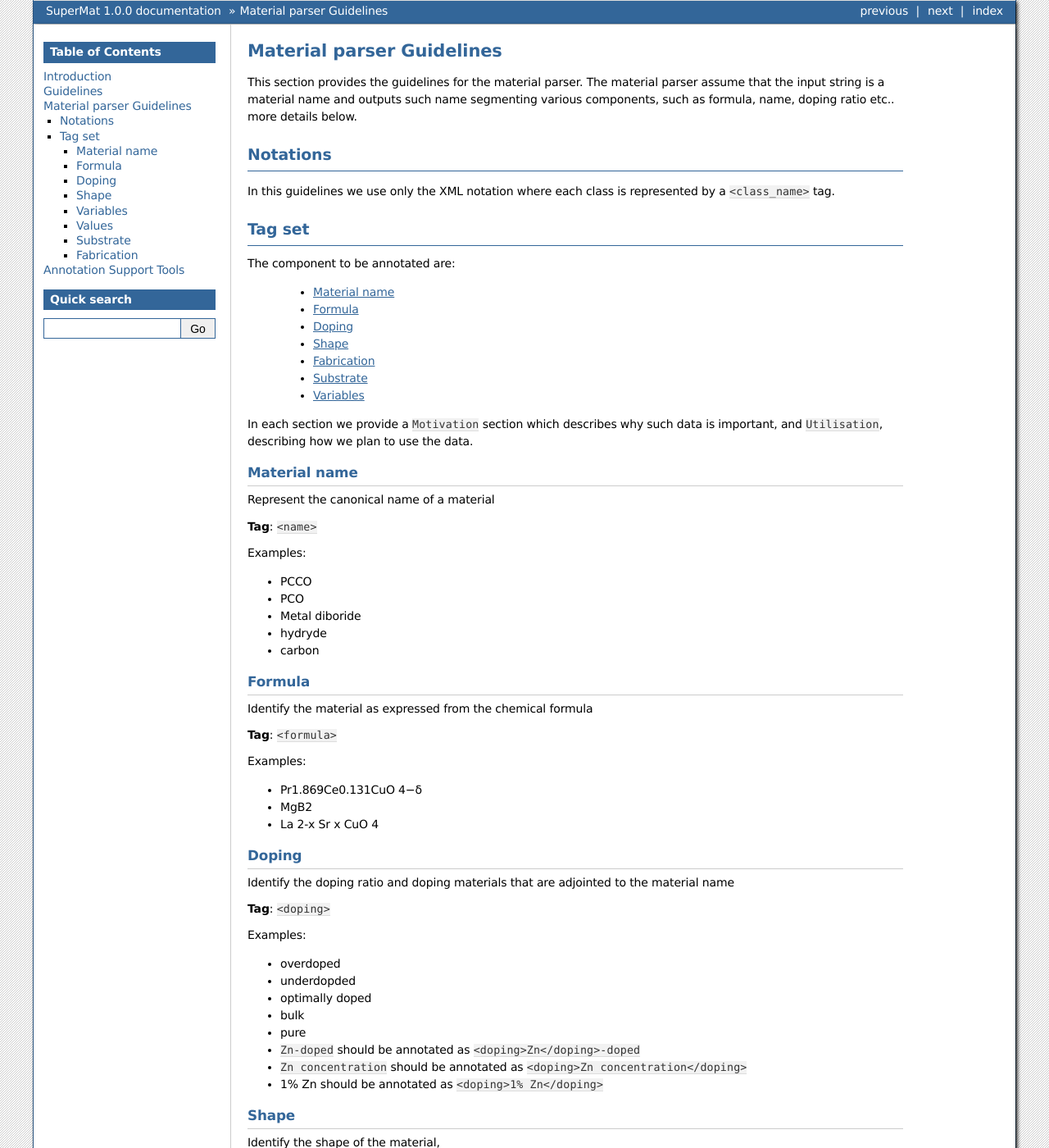
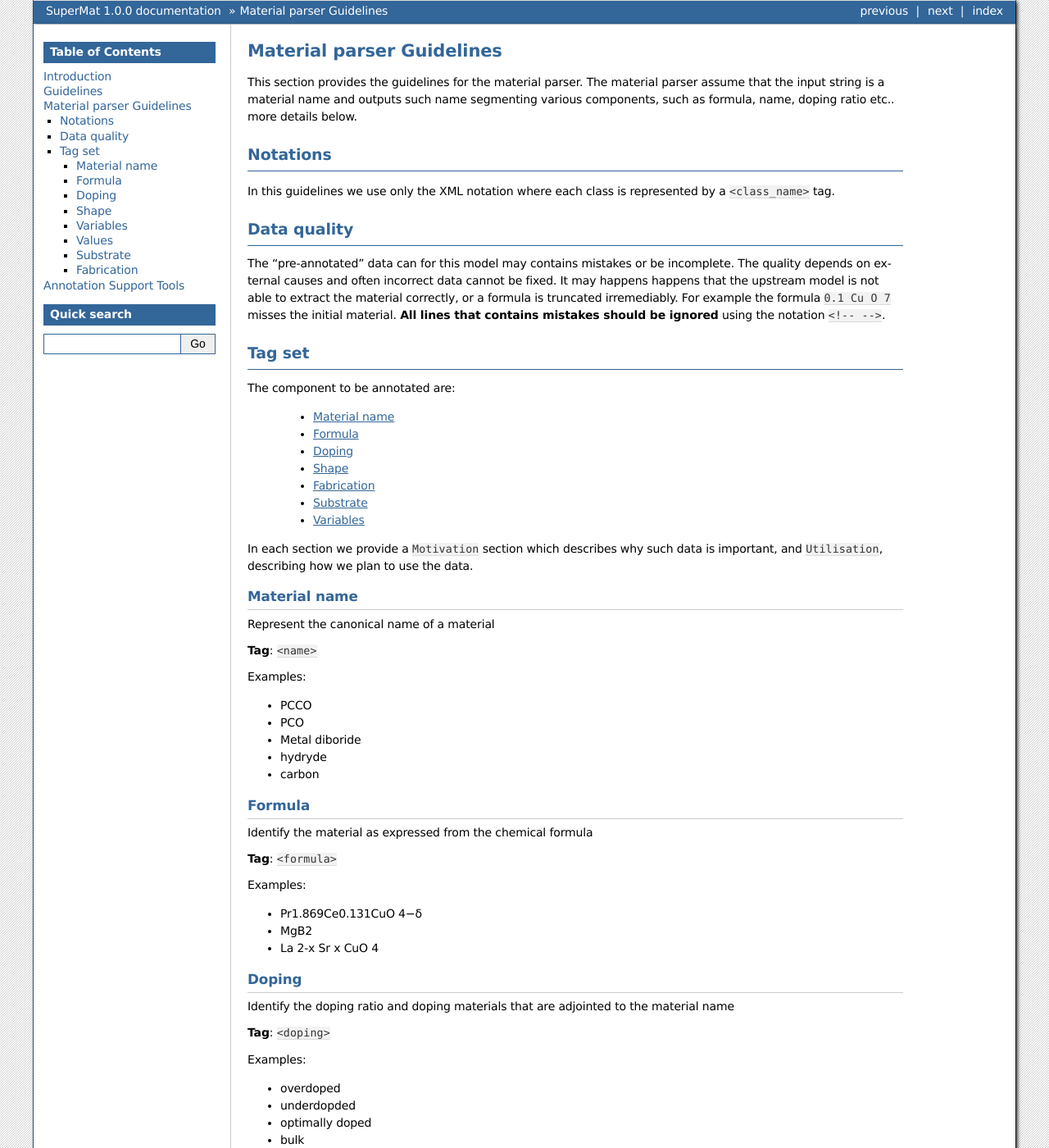
Before and after one commit to lfoppiano/SuperMat, a Sphinx documentation site: the page built from docs/guidelines-material-parser.rst, in a window 1280 px wide and 1400 px high. Shown: the whole window at 82% size. Built offline with Sphinx 7.4.7, drawn with Linux system fonts in a browser that asks for light colours; some of the changed text lies outside the part shown.

Commit message:
adding information about what to do when the quality of the data is bad

```diff
--- a/docs/guidelines-material-parser.rst
+++ b/docs/guidelines-material-parser.rst
@@ -20,6 +20,14 @@ In this guidelines we use only the XML notation where each class is represented
 	        <material><formula>LaFeAsO 1−x H x</formula></material>
             [...]
 
+
+Data quality
+************
+
+The "pre-annotated" data can for this model may contains mistakes or be incomplete. The quality depends on external causes and often incorrect data cannot be fixed.
+It may happens happens that the upstream model is not able to extract the material correctly, or a formula is truncated irremediably.
+For example the formula ``0.1 Cu O 7`` misses the initial material.
+**All lines that contains mistakes should be ignored** using the notation ``<!-- -->``.
 
 Tag set
 *******
@@ -92,7 +100,7 @@ Examples:
 - pure
 - ``Zn-doped`` should be annotated as ``<doping>Zn</doping>-doped``
 - ``Zn concentration`` should be annotated as ``<doping>Zn concentration</doping>``
-- 1% Zn should be annotated as ``<doping>1% Zn</doping>``
+- ``1% Zn`` should be annotated as ``<doping>1% Zn</doping>``
 
 
 .. _shape:
```
